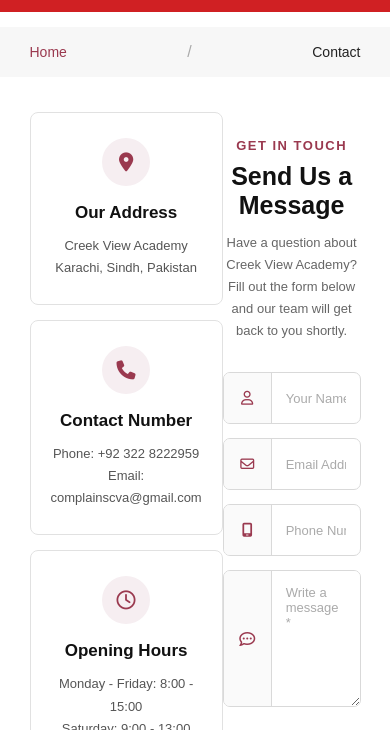
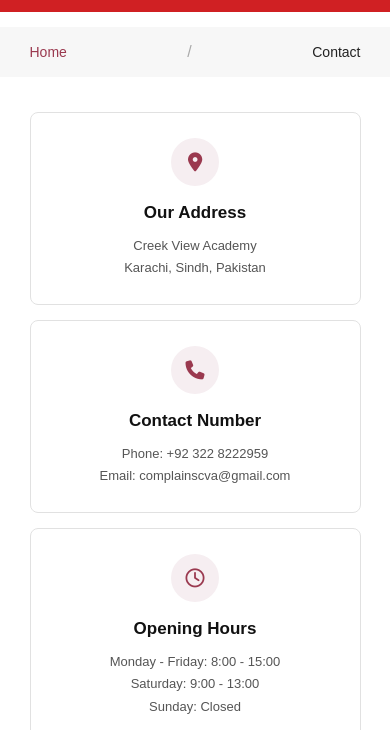
Before and after one commit to syedfarizh-a11y/Creek_View_Acadmey, a plain HTML site: page Contact.html in a window 390 px wide. Shown: the part 108-838 px from the top of the page. Drawn offline with Linux system fonts and the light colour scheme.

Commit message:
Update Contact.css

```diff
--- a/Contact.css
+++ b/Contact.css
@@ -552,3 +552,9 @@
         text-align: center;
     }
 }
+@media (max-width: 900px) {
+    .container {
+        width: 90%;
+        padding: 0 10px;
+        display: block;
+    }
```
